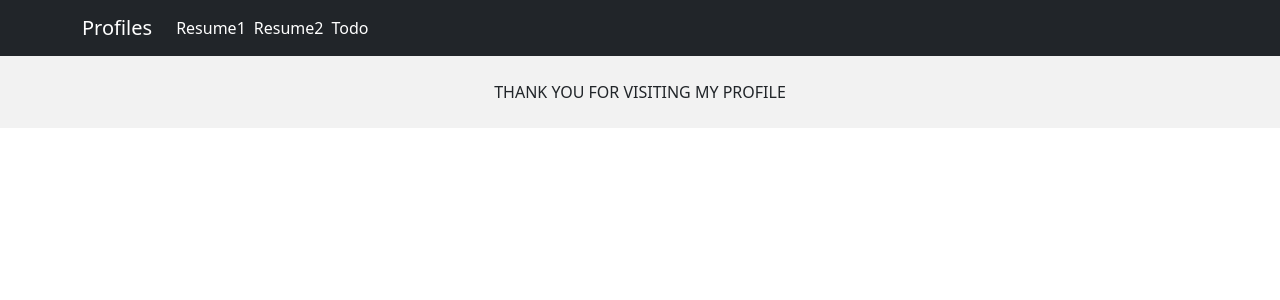
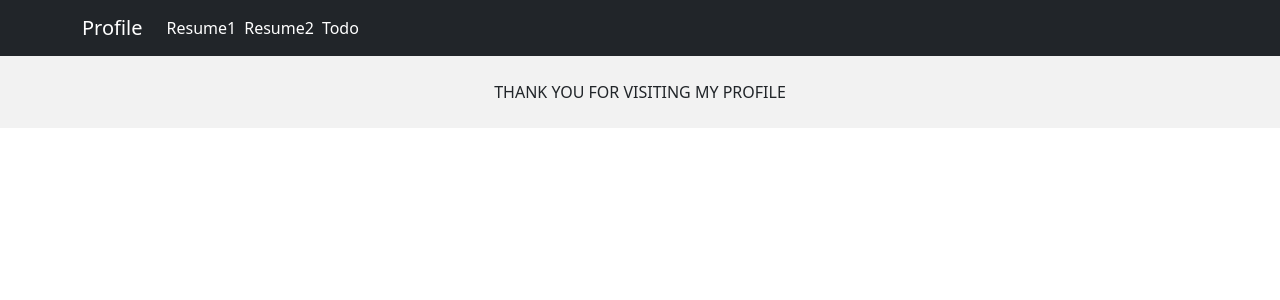
Before and after one commit to Damrongkiat/profile, a React (Create React App) app: page / in a window 1280 px wide. Shown: the top 300 px of the page. Built offline with nearby package versions, Linux system fonts and the light colour scheme.

Commit message:
update profile

```diff
--- a/src/Sections/HeaderBar.js
+++ b/src/Sections/HeaderBar.js
@@ -9,7 +9,7 @@ function HeaderBar() {
       <Navbar bg="dark" variant="dark">
         <Container>
           <Link to="/" style={{ textDecoration: "none" }}>
-            <Navbar.Brand>Profiles</Navbar.Brand>
+            <Navbar.Brand>Profile</Navbar.Brand>
           </Link>
           <Nav className="me-auto">
             <Navbar.Text>
--- a/src/Sections/HeaderImage.js
+++ b/src/Sections/HeaderImage.js
@@ -4,7 +4,7 @@ export default function HeaderImage() {
     <div>
       <div className="headimage">
         <img src={headerbg} />
-        <h1>Welcome</h1>
+        <h1>Welcomes</h1>
       </div>
     </div>
   );
```
